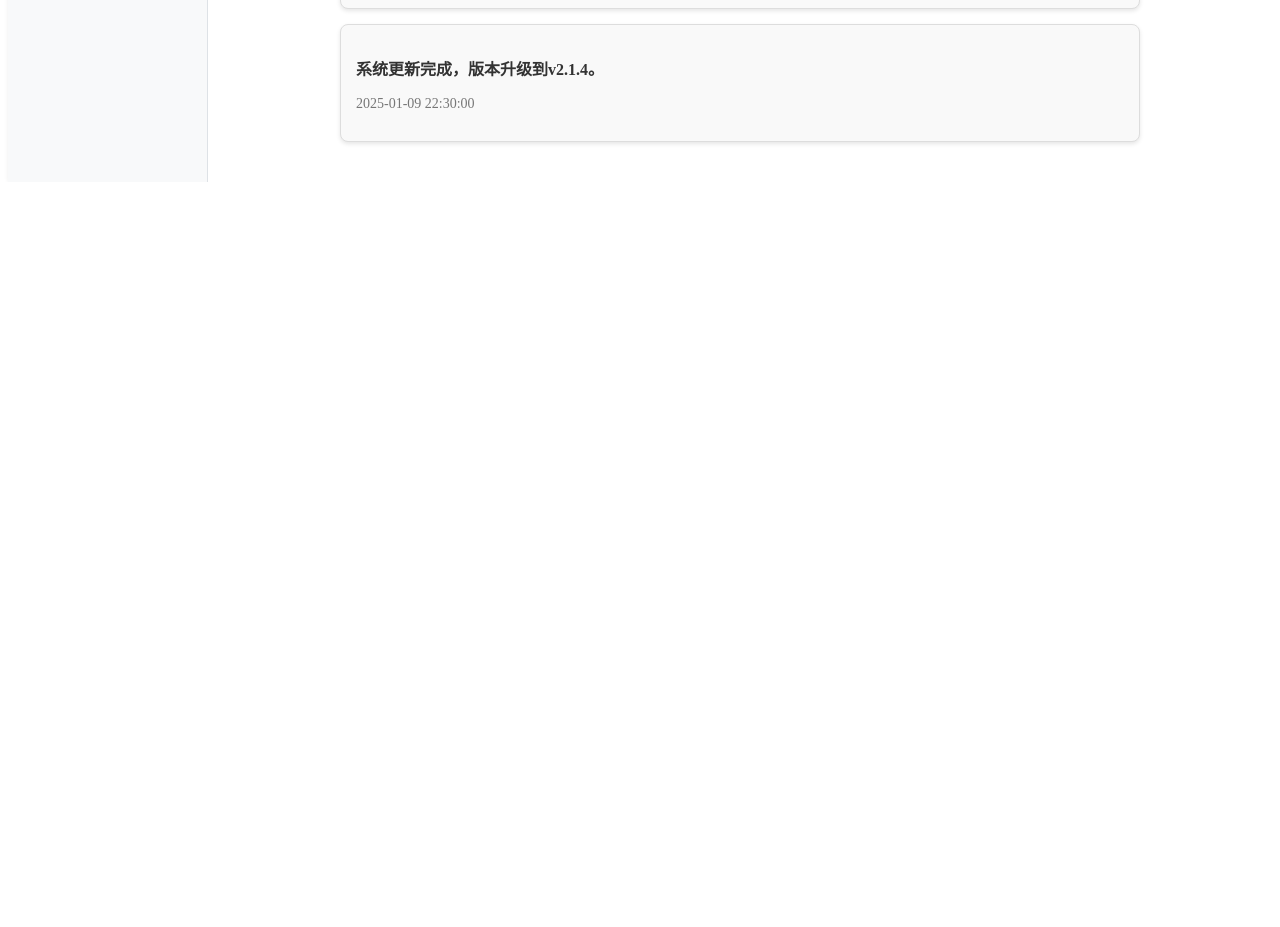
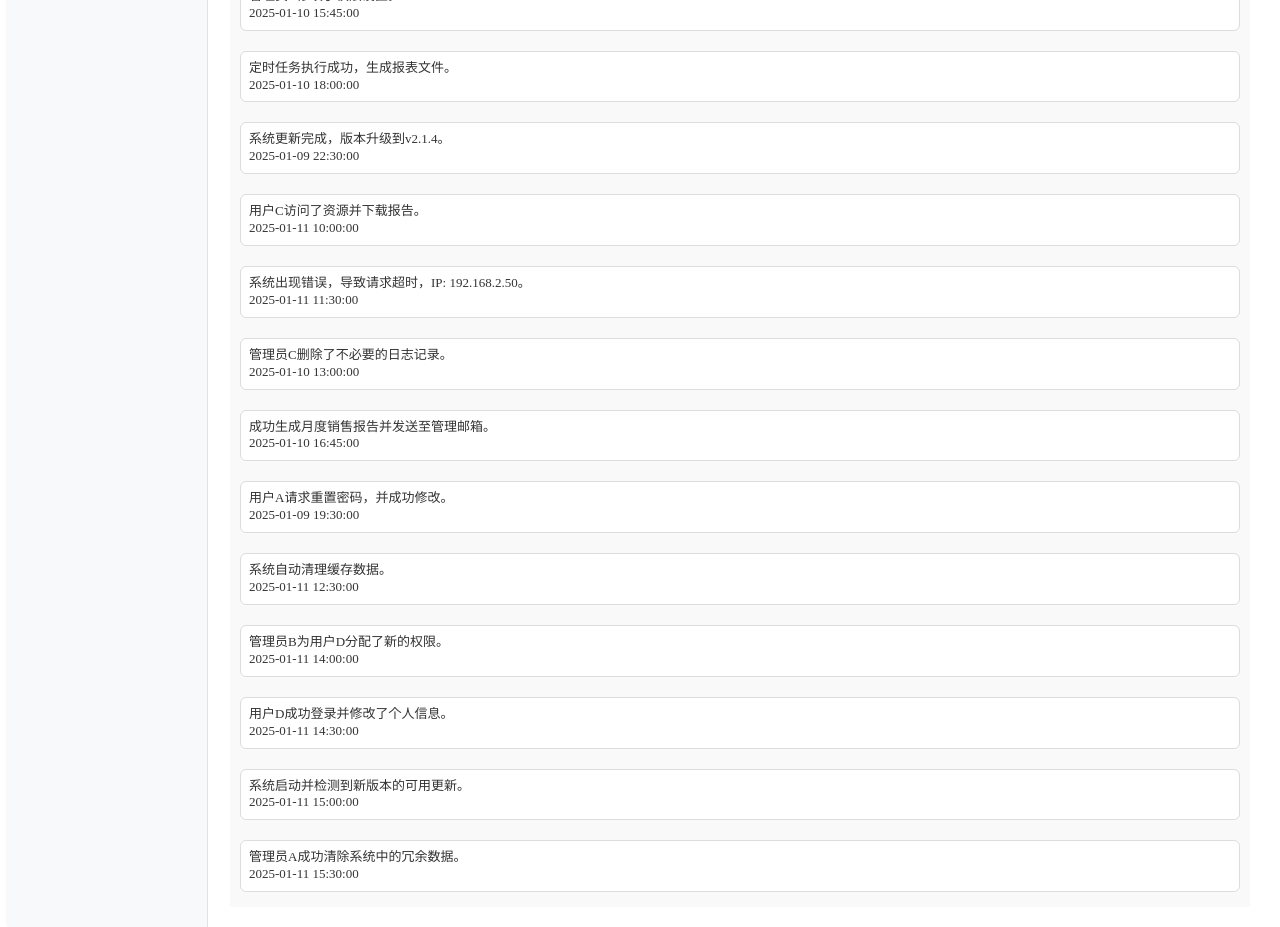
Before and after one commit to luobo177/-shixun, a Vue app in the folder front/: page /admin/log-management in a window 1280 px wide. Shown: the part 740-1667 px from the top of the page. Before the commit the page ends 922 px from the top, so only its background shows below. Built offline with nearby package versions, Linux system fonts and the light colour scheme.

Commit message:
把管理员接口增加为api/admin/前缀可能有遗漏

```diff
--- a/front/package.json
+++ b/front/package.json
@@ -9,6 +9,7 @@
   },
   "dependencies": {
     "axios": "^1.7.9",
+    "chart.js": "^3.9.1",
     "core-js": "^3.8.3",
     "element-plus": "^2.9.2",
     "vue": "^3.2.13",
--- a/front/src/components/AddNotification.vue
+++ b/front/src/components/AddNotification.vue
@@ -57,7 +57,7 @@
     methods: {
       async addNotification() {
         try {
-          const response = await axios.post('/api/addNotification', this.notification);
+          const response = await axios.post('/api/admin/addNotification', this.notification);
           if (response.data.success) {
             this.isSuccess = true;
             this.isError = false;
--- /dev/null
+++ b/front/src/components/OverviewPie.vue
@@ -0,0 +1,68 @@
+<template>
+    <div>
+      <h1>报告统计</h1>
+      <canvas ref="myPieChart"></canvas>
+    </div>
+  </template>
+
+  <script>
+  import { Chart, ArcElement, Tooltip, Legend, Title, CategoryScale, LinearScale, PieController } from 'chart.js';
+
+  // 注册这些元素和控制器
+  Chart.register(ArcElement, Tooltip, Legend, Title, CategoryScale, LinearScale, PieController);
+
+  export default {
+    name: 'ReportChart',
+    props: {
+      total: {
+        type: Number,
+        required: true,
+      },
+      reported: {
+        type: Number,
+        required: true,
+      },
+    },
+    mounted() {
+      this.drawChart();
+    },
+    methods: {
+      drawChart() {
+        const ctx = this.$refs.myPieChart.getContext('2d');
+        new Chart(ctx, {
+          type: 'pie',
+          data: {
+            labels: ['已报告', '未报告'],
+            datasets: [
+              {
+                data: [this.reported, this.total - this.reported],
+                backgroundColor: ['#4caf50', '#f44336'],
+                hoverBackgroundColor: ['#45a049', '#e53935'],
+              },
+            ],
+          },
+          options: {
+            responsive: true,
+            plugins: {
+              legend: {
+                position: 'top',
+              },
+              tooltip: {
+                callbacks: {
+                  label: (tooltipItem) => {
+                    const percentage = ((tooltipItem.raw / this.total) * 100).toFixed(2);
+                    return `${tooltipItem.label}: ${percentage}%`;
+                  },
+                },
+              },
+            },
+          },
+        });
+      },
+    },
+  };
+  </script>
+
+  <style scoped>
+  /* 你的样式代码 */
+  </style>
--- a/front/src/views/AdminLog.vue
+++ b/front/src/views/AdminLog.vue
@@ -32,7 +32,22 @@ export default {
                 { id: 2, content: "系统检测到异常访问，IP: 192.168.1.100。", timestamp: "2025-01-11 09:00:00" },
                 { id: 3, content: "管理员B修改了权限设置。", timestamp: "2025-01-10 15:45:00" },
                 { id: 4, content: "定时任务执行成功，生成报表文件。", timestamp: "2025-01-10 18:00:00" },
-                { id: 5, content: "系统更新完成，版本升级到v2.1.4。", timestamp: "2025-01-09 22:30:00" }
+                { id: 5, content: "系统更新完成，版本升级到v2.1.4。", timestamp: "2025-01-09 22:30:00" },
+                { id: 6, content: "用户A成功登录系统。", timestamp: "2025-01-11 08:30:00" },
+                { id: 7, content: "系统检测到异常访问，IP: 192.168.1.100。", timestamp: "2025-01-11 09:00:00" },
+                { id: 8, content: "管理员B修改了权限设置。", timestamp: "2025-01-10 15:45:00" },
+                { id: 9, content: "定时任务执行成功，生成报表文件。", timestamp: "2025-01-10 18:00:00" },
+                { id: 10, content: "系统更新完成，版本升级到v2.1.4。", timestamp: "2025-01-09 22:30:00" },
+                { id: 11, content: "用户C访问了资源并下载报告。", timestamp: "2025-01-11 10:00:00" },
+                { id: 12, content: "系统出现错误，导致请求超时，IP: 192.168.2.50。", timestamp: "2025-01-11 11:30:00" },
+                { id: 13, content: "管理员C删除了不必要的日志记录。", timestamp: "2025-01-10 13:00:00" },
+                { id: 14, content: "成功生成月度销售报告并发送至管理邮箱。", timestamp: "2025-01-10 16:45:00" },
+                { id: 15, content: "用户A请求重置密码，并成功修改。", timestamp: "2025-01-09 19:30:00" },
+                { id: 16, content: "系统自动清理缓存数据。", timestamp: "2025-01-11 12:30:00" },
+                { id: 17, content: "管理员B为用户D分配了新的权限。", timestamp: "2025-01-11 14:00:00" },
+                { id: 18, content: "用户D成功登录并修改了个人信息。", timestamp: "2025-01-11 14:30:00" },
+                { id: 19, content: "系统启动并检测到新版本的可用更新。", timestamp: "2025-01-11 15:00:00" },
+                { id: 20, content: "管理员A成功清除系统中的冗余数据。", timestamp: "2025-01-11 15:30:00" },
             ],
             filteredLogs: [], // 筛选后的日志数据
             searchQuery: '' // 搜索框输入内容
@@ -49,7 +64,7 @@ export default {
     methods: {
         async get_logs() {
             try {
-                const response = await axios.get('/api/getLogs');
+                const response = await axios.get('/api/admin/getLogs');
                 if (response.data.success) {
                     this.logs = response.data.logs;
                     this.filteredLogs = this.logs; // 初始化筛选结果
@@ -78,20 +93,22 @@ export default {
 
 <style scoped>
 .admin-log {
-    padding: 20px;
-    max-width: 800px;
+    padding: 10px;
+    max-width: 1000px;
+    /* 增大最大宽度 */
     margin: 0 auto;
+    background-color: #f9f9f9;
 }
 
 .search-bar {
-    margin-bottom: 20px;
+    margin-bottom: 15px;
     text-align: center;
 }
 
 .search-bar input {
     width: 100%;
-    padding: 10px;
-    font-size: 16px;
+    padding: 8px;
+    font-size: 14px;
     border: 1px solid #ccc;
     border-radius: 4px;
     box-shadow: 0 2px 4px rgba(0, 0, 0, 0.1);
@@ -100,39 +117,51 @@ export default {
 .log-list {
     display: flex;
     flex-direction: column;
-    gap: 15px;
+    gap: 10px;
 }
 
+/* 日志容器 */
 .log-container {
-    padding: 15px;
-    background: #f9f9f9;
+    background-color: #fff;
     border: 1px solid #ddd;
-    border-radius: 8px;
-    box-shadow: 0 2px 4px rgba(0, 0, 0, 0.1);
-    transition: transform 0.2s;
+    padding: 8px;
+    border-radius: 6px;
+    margin: 5px 0;
+    font-size: 13px;
+    line-height: 1.3;
+    transition: background-color 0.3s ease;
+    cursor: pointer;
+    max-width: 100%;
+    /* 宽度自适应 */
+    word-wrap: break-word;
+    /* 让内容自动换行 */
+    overflow: hidden;
+    /* 防止内容超出 */
 }
 
+/* 鼠标悬停时的效果 */
 .log-container:hover {
-    transform: translateY(-3px);
-    box-shadow: 0 4px 8px rgba(0, 0, 0, 0.2);
+    background-color: #f0f0f0;
+    border-color: #007bff;
 }
 
-.log-content {
-    font-size: 16px;
-    font-weight: 600;
+/* 日志内容 */
+.log-container p {
+    margin: 0;
     color: #333;
 }
 
+/* 时间戳 */
 .log-timestamp {
-    font-size: 14px;
+    font-size: 13px;
     color: #777;
-    margin-top: 8px;
+    margin-top: 6px;
 }
 
 .no-logs {
     text-align: center;
     color: #777;
-    font-size: 16px;
-    margin-top: 20px;
+    font-size: 15px;
+    margin-top: 15px;
 }
 </style>
--- a/front/src/views/AdminNotification.vue
+++ b/front/src/views/AdminNotification.vue
@@ -108,7 +108,7 @@ export default {
         async get_notification() {
             this.isLoading = true; // 开始加载
             try {
-                const response = await axios.get('/api/notification');
+                const response = await axios.get('/api/admin/notification');
                 this.notification_list = response.data.notifications || [];
             } catch (error) {
                 console.error("获取通知失败：", error);
--- a/front/src/views/AdminOverview.vue
+++ b/front/src/views/AdminOverview.vue
@@ -1,12 +1,16 @@
 <template>
   <div>总览</div>
+  <OverviewPie/>
 </template>
 
 <script>
+import OverviewPie from '@/components/OverviewPie.vue';
 
 export default{
+
   name:'AdminOverview',
   components:{
+    OverviewPie,
   },
 };
 </script>
--- a/front/src/views/log.vue
+++ b/front/src/views/log.vue
@@ -39,7 +39,7 @@
                     return;
                 }
                 try {
-                    const response = await axios.post('/api/login', {
+                    const response = await axios.post('/api/admin/login', {
                         account: this.account,
                         password: this.password,
                         type: role,
```
Also changed, not shown: front/src/components/HelloWorld.vue (deleted, +0 -58 lines), 1 other file (tests, documents, lock files or other folders).
